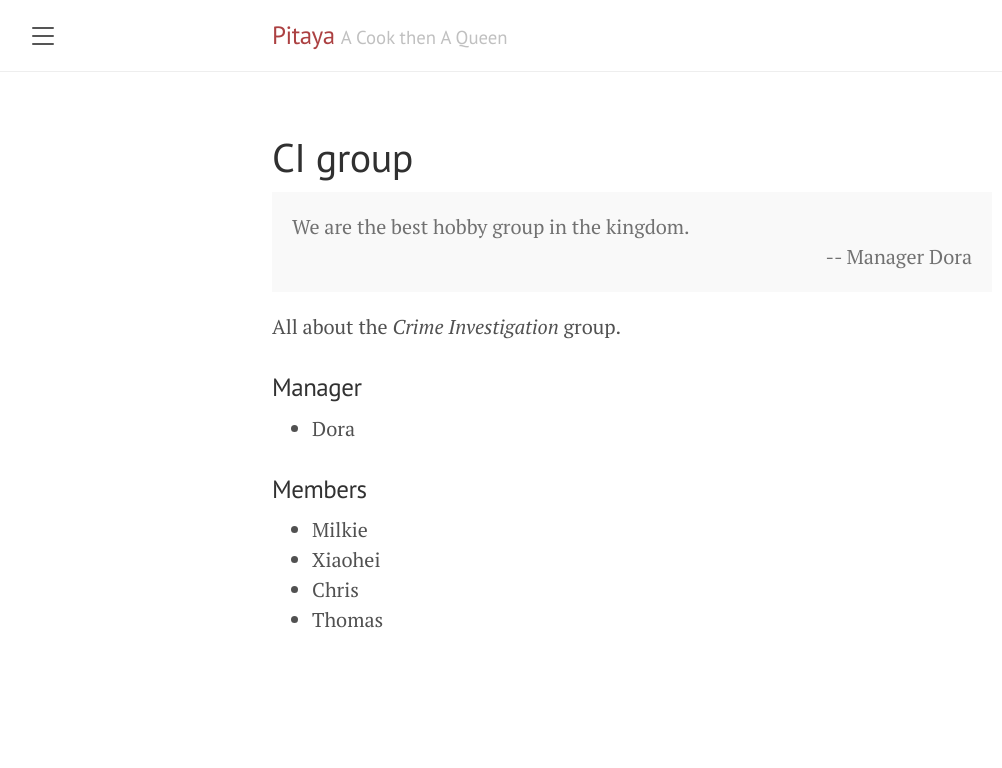
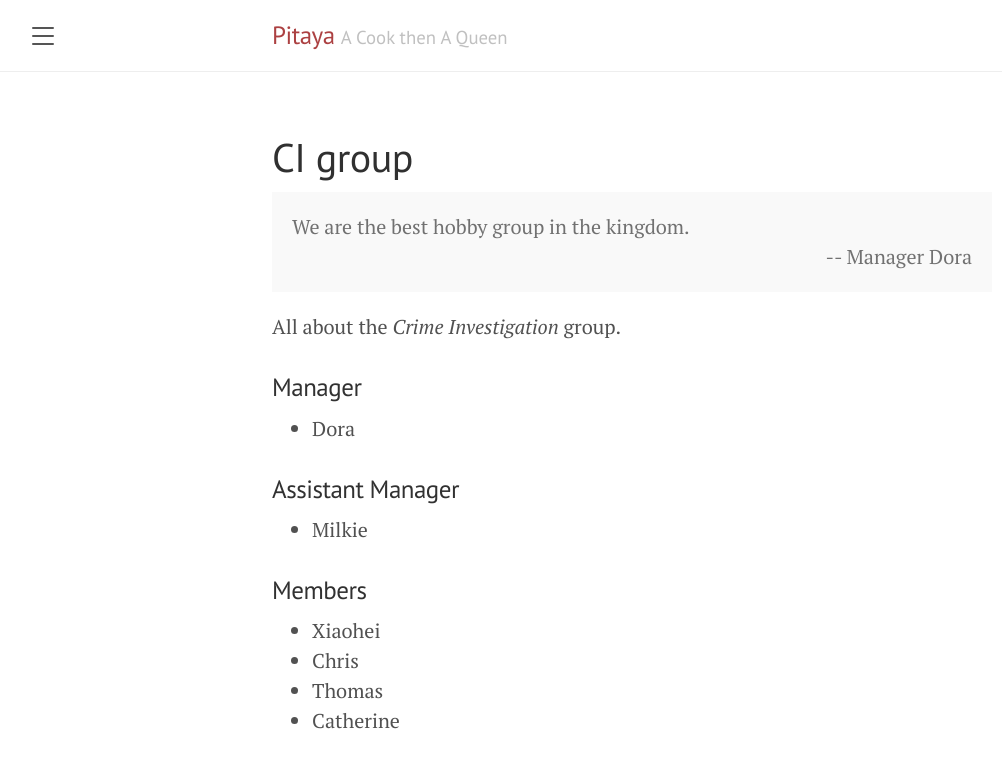
Before and after one commit to PTY-GH/Kingdom, a Jekyll site: the page built from CIP.md, in a window 1280 px wide. Shown: the top 768 px of the page, without its empty margins (8-1010 px from the left). Built offline with Jekyll 4.4.1, drawn with Linux system fonts in a browser that asks for light colours.

Commit message:
updated CI group

```diff
--- a/CIP.md
+++ b/CIP.md
@@ -13,8 +13,11 @@ All about the *Crime Investigation* group.
 ### Manager
 * Dora
 
+### Assistant Manager
+* Milkie
+
 ### Members
-* Milkie
 * Xiaohei
 * Chris
 * Thomas
+* Catherine
```
